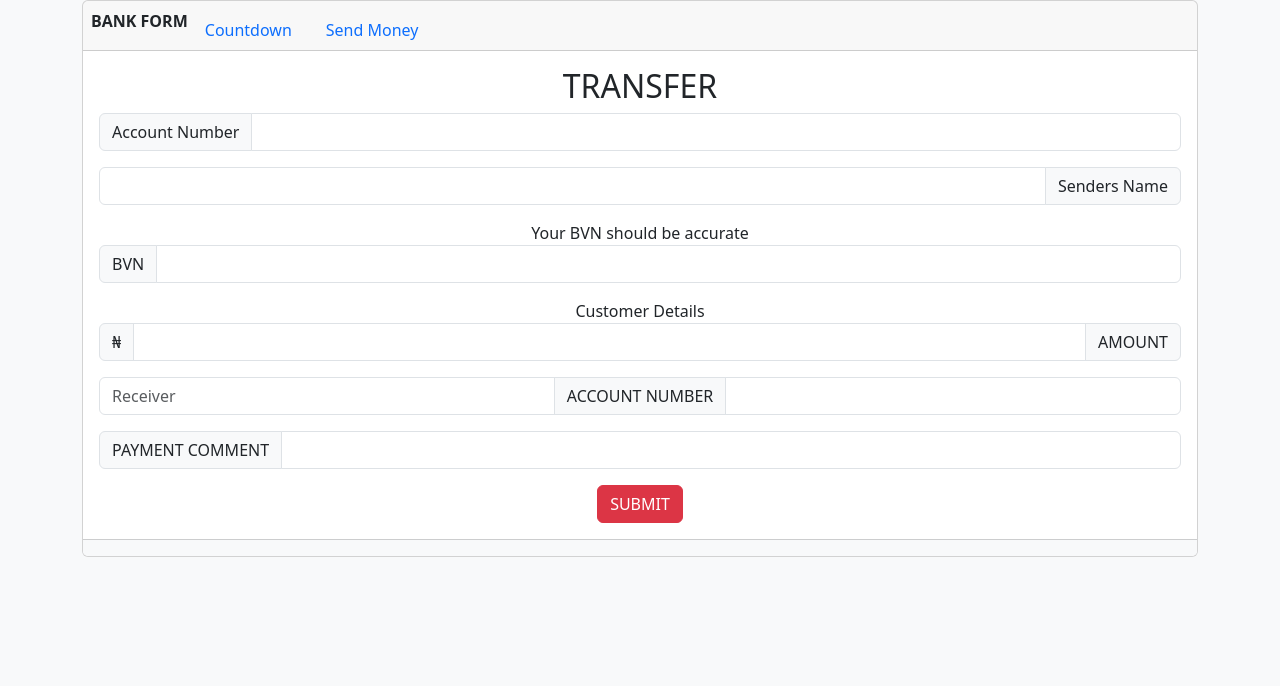
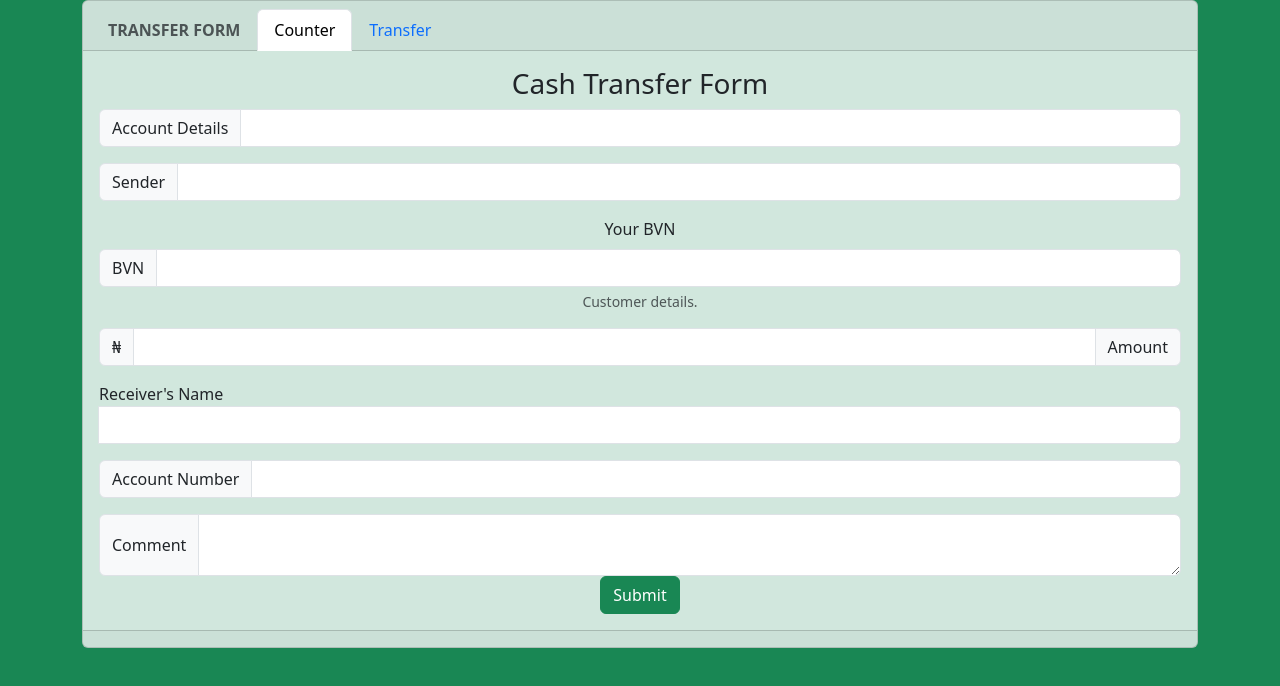
Before and after one commit to ogeeEphie/NewClassWork, a plain HTML site: page index.html in a window 1280 px wide. Drawn offline with Linux system fonts and the light colour scheme; files that its build step writes are made by us from their sources.

Commit message:
update on javascript from

```diff
--- a/index.html
+++ b/index.html
@@ -1,67 +1,79 @@
-<!DOCTYPE html>
+<!doctype html>
 <html lang="en">
   <head>
-    <meta charset="UTF-8">
-    <meta http-equiv="X-UA-Compatible" content="IE=edge">
-    <meta name="viewport" content="width=device-width, initial-scale=1.0">
-<link rel="stylesheet" href="./bootstrap.css">
-    <title>Document</title>
+    <meta charset="utf-8">
+    <meta name="viewport" content="width=device-width, initial-scale=1">
+    <title>Result</title>
+    <link rel="stylesheet" href="bootstrap.css">
+    <link rel= "stylesheet" href="assets/styles.css">
 </head>
-<body class="bg-light">
-   <div class="container text-center">
-
-  <div class="card">
+  <body class="bg-success">
+    <div class="container">
+    <div class="card text-center bg-success-subtle">
+        <div id="hide">
         <div class="card-header">
           <ul class="nav nav-tabs card-header-tabs">
-            <li class="nav-item nav-underline disabled"><strong class="countit"> BANK FORM </strong></li>
-            <li class="nav-item"> <a class="nav-link" href="">Countdown</a></li>
-            <li class="nav-item"> <a class="nav-link" href="" > Send Money</a> </li>
+            <li class="nav-item">
+                <a class="nav-link disabled"><strong class="countit">TRANSFER FORM</strong></a>
+              </li>
+            <li class="nav-item">
+              <a class="nav-link active" aria-current="true" href="index.html">Counter</a>
+            </li>
+            <li class="nav-item">
+              <a class="nav-link" href="#">Transfer</a>
+            </li>
           </ul>
         </div>
         <div class="card-body">
-        <h2 class="card-title "> TRANSFER</h2>
+          <h3 class="card-title countdown-txt">Cash Transfer Form</h3>
+          <div class="input-group mb-3">
+            <span class="input-group-text" id="basic-addon1">Account Details</span>
+            <input type="number" id="acct-number" class="form-control" aria-label="Account Number" aria-describedby="basic-addon1">
+          </div>
+
+          <div class="input-group mb-3">
+              <span class="input-group-text" id="basic-addon2">Sender</span>
+            <input type="text" id="sender-name" class="form-control"  aria-label="Sender's Name" aria-describedby="basic-addon2">
+        </div>
+
+          <div class="mb-3">
+            <label for="basic-url" class="form-label">Your BVN </label>
+            <div class="input-group">
+              <span class="input-group-text" id="basic-addon3">BVN</span>
+              <input type="number" class="form-control" id="basic-url" aria-describedby="basic-addon3 basic-addon4">
+            </div>
+            <div class="form-text" id="basic-addon4">Customer details.</div>
+          </div>
+
+          <div class="input-group mb-3">
+            <span class="input-group-text" id="sign">₦</span>
+            <input type="number" id="amount" class="form-control" aria-label="Amount (to the nearest dollar)">
+            <span class="input-group-text">Amount</span>
+          </div>
+
+          <div class="input-group mb-3">
+            <span class="input-group">Receiver's Name</span>
+            <input type="text" id="receiver" class="form-control" aria-label="Receiver's Name">
+
+          </div>
           <div class="input-group mb-3">
             <span class="input-group-text">Account Number</span>
-        <input type="number" class="form-control" id="acct-no" aria-label="account-number" aria-describedby="basic-addon1">
+            <input type="number" id="receiver-account" class="form-control" aria-label="Server">
           </div>
-        <div class="input-group mb-3">
-            <input type="text" class="form-control" id="snd-name" aria-label="sender's-name" aria-describedby="basic-addon2">
-            <span class="input-group-text" id="basic-addon2">Senders Name</span>
+
+          <div class="input-group">
+            <span class="input-group-text">Comment</span>
+            <textarea class="form-control" id="comment" aria-label="With textarea"></textarea>
           </div>
-        <div class="mb-3">
-            <label for="">Your BVN should be accurate</label>
-            <div class="input-group mb-3">
-                <span class="input-group-text" id="basic-addon3">BVN</span>
-                <input type="text" class="form-control" id="snd-name" aria-label="sender's-name" aria-describedby="basic-addon2">
+          <a href="#" class="btn btn-success btn-space" id="move-it">Submit</a>
         </div>
     </div>
-        <div class="mb-3">
-            <label for="">Customer Details</label>
-            <div class="input-group">
-                <span class="input-group-text" id="basic-addon3">₦</span>
-                <input type="text" class="form-control" id="snd-name" aria-label="sender's-name" aria-describedby="basic-addon2">
-                <span class="input-group-text" id="basic-addon3">AMOUNT</span>
-            </div>
-        </div>
-        <div class="input-group mb-3">
-                <input type="text" class="form-control" placeholder="Receiver">
-                <span class="input-group-text">ACCOUNT NUMBER</span>
-                <input class="form-control" type="number">
-        </div>
-        <div class="input-group mb-3">
-            <span class="input-group-text">PAYMENT COMMENT</span>
-            <input class="form-control" type="number">
-        </div>
-        <div>
-            <a href="#" class="btn btn-danger btn-space">SUBMIT</a>
-        </div>
-    </div>
-    <div class="card-footer bg-body-tertiary" id="display">
-
-    </div>
+        <div class="card-footer text-body-secondary" id="display">
 
           </div>
       </div>
+      </div>
 
+    <script src="/bank.js"></script>
     </body>
 </html>
```
Also changed, not shown: countdown.html (+30 -2 lines), new.html (added, +74 -0 lines), script.js (+38 -0 lines). Lines whose indentation alone changed are shown as unchanged.
